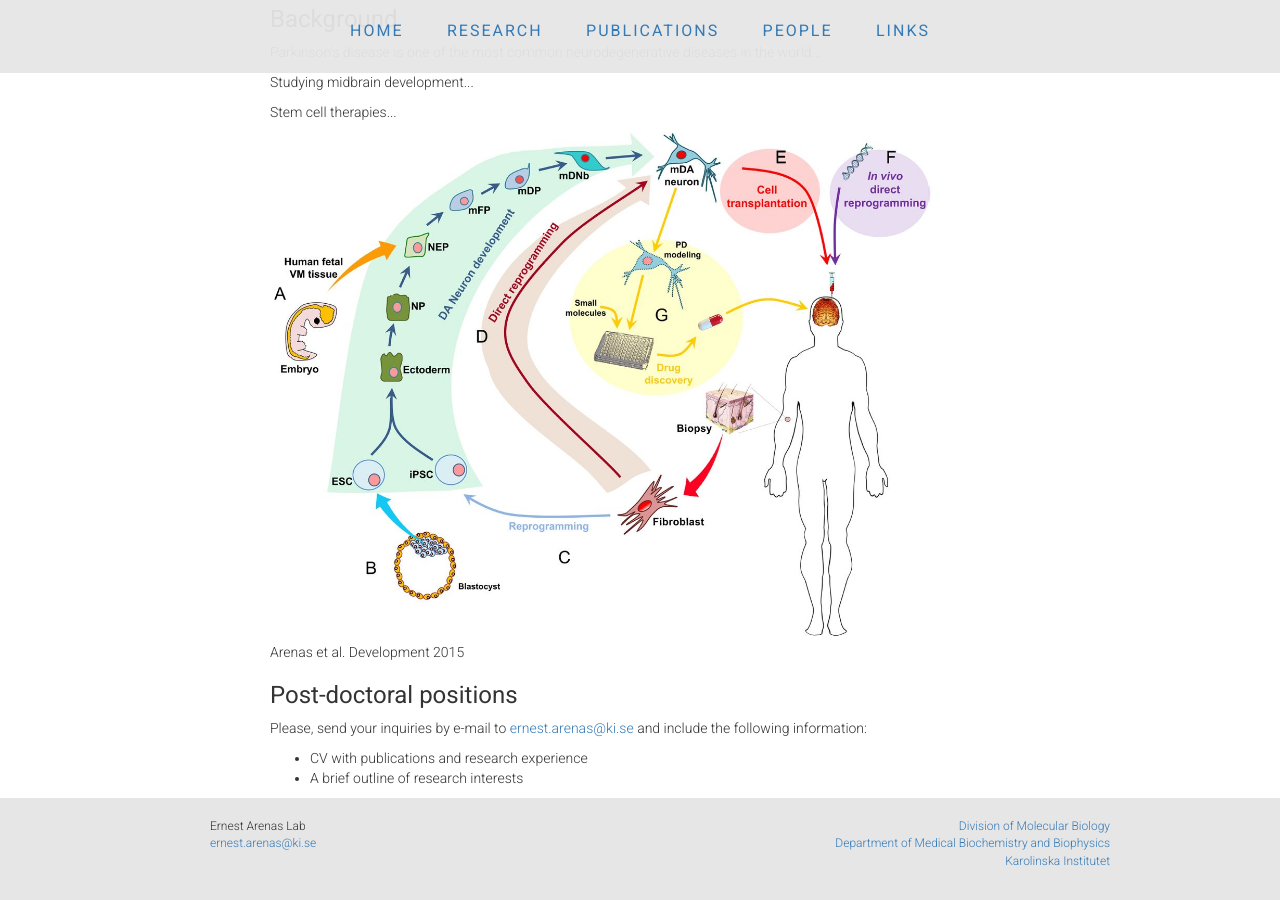
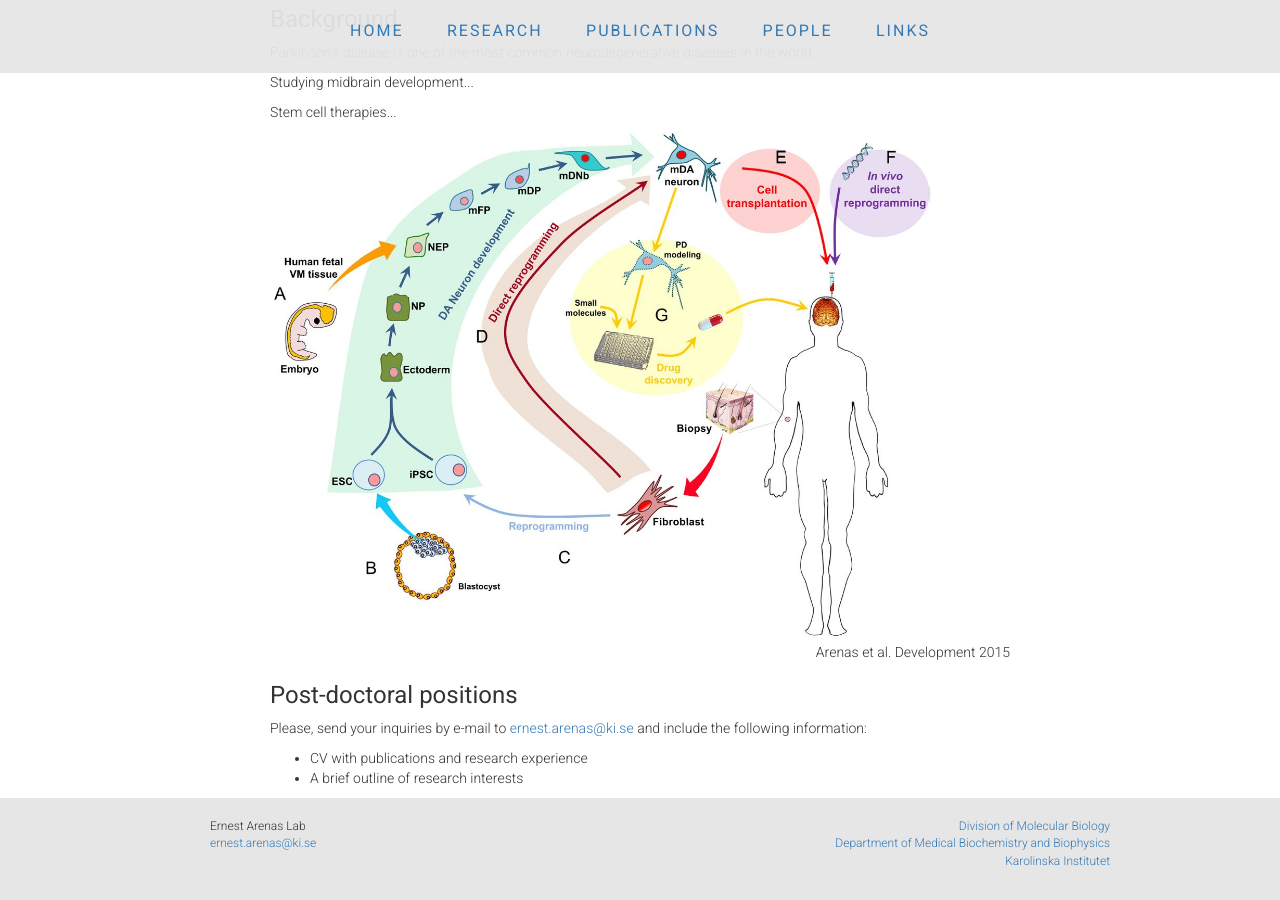
Before and after one commit to ArenasLab/arenaslab.github.io, a Jekyll site: the page research/index.html, which Jekyll copies as it is, in a window 1280 px wide and 900 px high, scrolled down 564 px. Built offline with Jekyll 4.4.1, drawn with Linux system fonts in a browser that asks for light colours.

Commit message:
Update index.html

```diff
--- a/research/index.html
+++ b/research/index.html
@@ -53,7 +53,7 @@
         <p>Studying midbrain development...</p>
         <p>Stem cell therapies...</p>
 	  <img style='width: 90%; object-fit: contain' align="center" src="/img/F4.jpg"/>
-	  <p>Arenas et al. Development 2015</p>
+	  <p align="right">Arenas et al. Development 2015</p>
     <h3>Post-doctoral positions</h3>
     <p>Please, send your inquiries by e-mail to <a href="mailto:ernest.arenas@ki.se">ernest.arenas@ki.se</a> and include the following information:</p>
     <ul>
```
